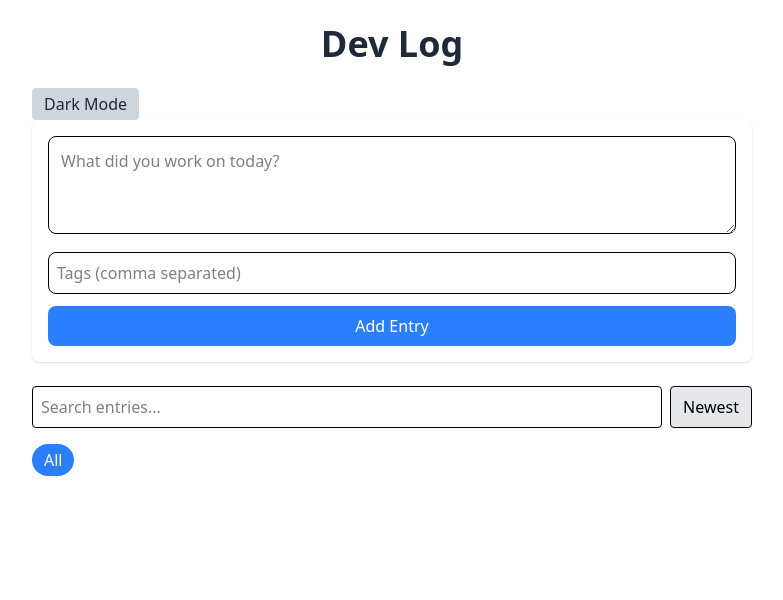
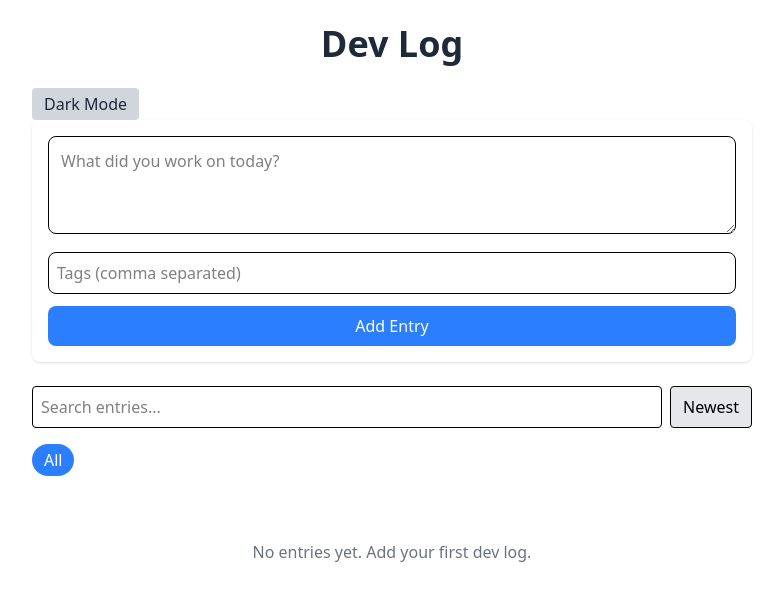
Before and after one commit to alexduisterwinkel/devlog, a Next.js app: page / in a window 1280 px wide. Shown: the top 600 px of the page, without its empty margins (248-1031 px from the left). Built offline with nearby package versions, Linux system fonts and the light colour scheme.

Commit message:
handle empty items for list

```diff
--- a/components/EntryList.tsx
+++ b/components/EntryList.tsx
@@ -9,6 +9,13 @@ type Props = {
 };
 
 export default function EntryList({ entries, onDelete, onEdit }: Props) {
+	if (entries.length === 0) {
+	return (
+		<div className="text-center py-10 text-gray-500 dark:text-gray-400">
+		  No entries yet. Add your first dev log.
+		</div>
+	  );
+	}
   	return (
     	<div className="bg-white dark:bg-gray-800 dark:text-white space-y-4">
     		<AnimatePresence>
```
Lines whose indentation alone changed are shown as unchanged.
